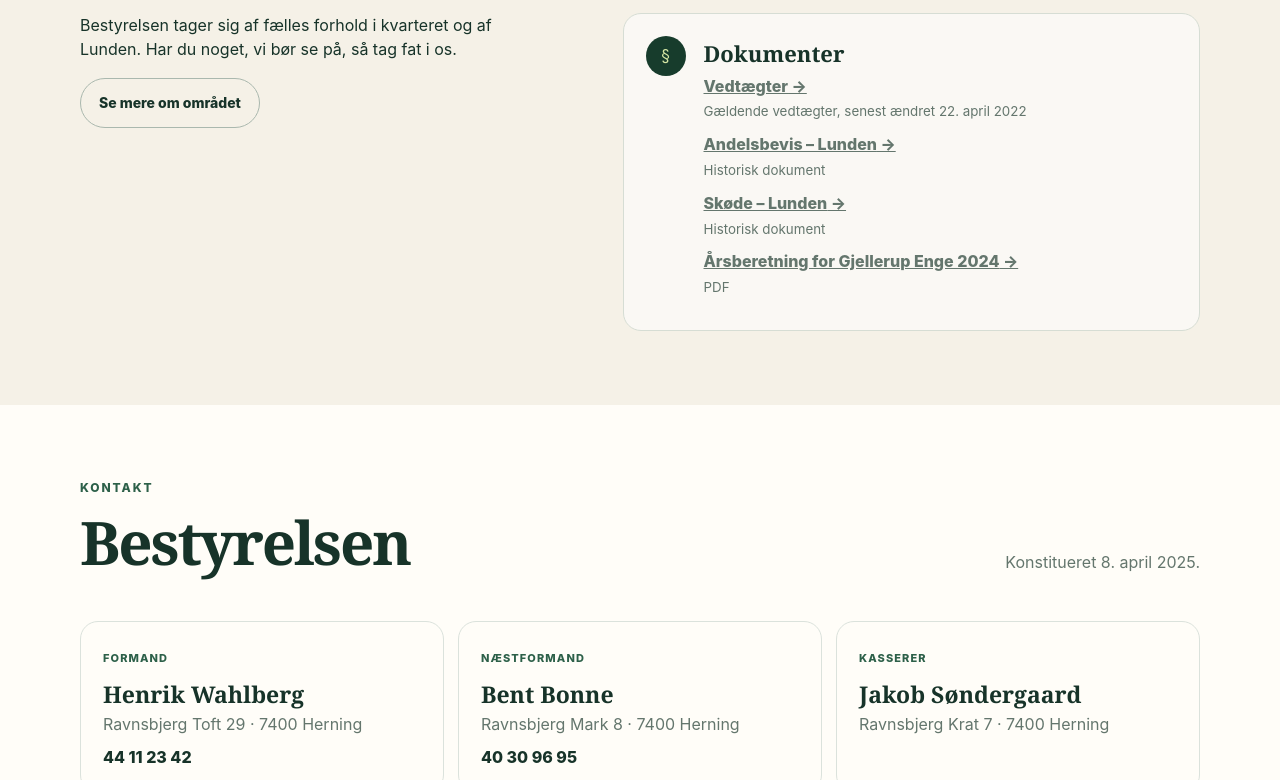
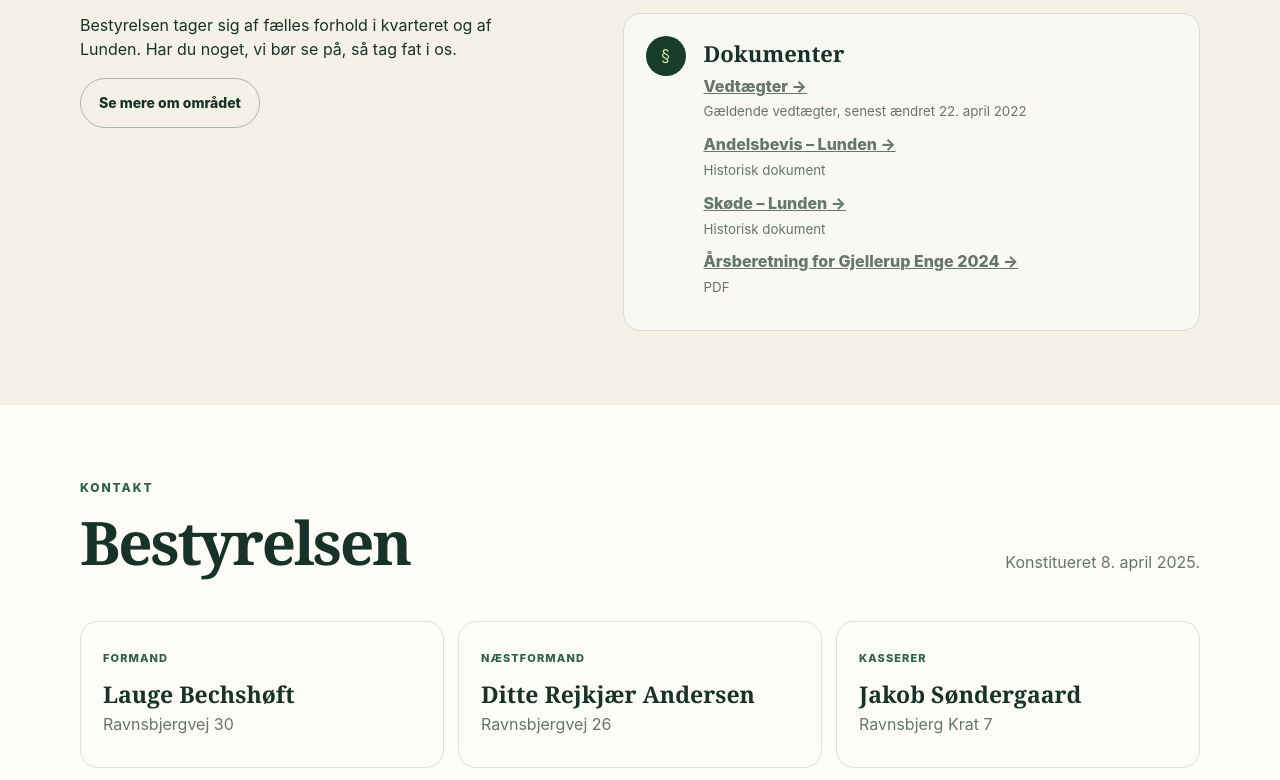
Before and after one commit to laugebex/Ravnsbjerg-info, a Next.js app: page / in a window 1280 px wide. Shown: the part 2662-3442 px from the top of the page. Built offline with nearby package versions, Linux system fonts and the light colour scheme.

Commit message:
Update board composition

```diff
--- a/data/content.js
+++ b/data/content.js
@@ -1,16 +1,15 @@
 export const news = [
  {date:'',category:'Lunden',title:'Stier mellem Lunden og Nabkærstien',body:'Fra det sydvestlige hjørne af Lunden er der forbindelse videre til Nabkærstien. Det gør det nemmere at komme ud i området til fods.'},
  {date:'',category:'Gjellerup Enge',title:'Ponyer og Galloway-køer',body:'Der går ponyer og Galloway-køer i Gjellerup Enge. Hold afstand til køer med små kalve, især hvis du har hund med, og lad være med at fodre dyrene.'},
- {date:'2025',category:'Bestyrelsen',title:'Nyt i bestyrelsen',body:'Der er kommet nye medlemmer ind i bestyrelsen efter nogle fraflytninger og udskiftninger. De nye er kommet i gang, og arbejdet fortsætter.'}
+ {date:'2026',category:'Bestyrelsen',title:'Bestyrelsen er opdateret',body:'Lauge Bechshøft er formand, Ditte Rejkjær Andersen er næstformand, og Jakob Søndergaard fortsætter som kasserer.'}
 ]
 export const board=[
- {role:'Formand',name:'Henrik Wahlberg',address:'Ravnsbjerg Toft 29 · 7400 Herning',phone:'44 11 23 42'},
- {role:'Næstformand',name:'Bent Bonne',address:'Ravnsbjerg Mark 8 · 7400 Herning',phone:'40 30 96 95'},
- {role:'Kasserer',name:'Jakob Søndergaard',address:'Ravnsbjerg Krat 7 · 7400 Herning'},
- {role:'Bestyrelsesmedlem',name:'Lauge Bechshøft',address:'Ravnsbjerg Vej 30 · 7400 Herning',phone:'20 21 37 38'},
- {role:'Bestyrelsesmedlem',name:'Carsten Spile',address:'Ravnsbjerg Mark 13 · 7400 Herning',phone:'25 78 00 39'},
- {role:'Suppleant',name:'Ditte Rejkjær Andersen',address:'Ravnsbjerg Vej 26 · 7400 Herning'},
- {role:'Suppleant',name:'Martin Hansen',address:'Ravnsbjerg Hegn · 7400 Herning'}
+ {role:'Formand',name:'Lauge Bechshøft',address:'Ravnsbjergvej 30'},
+ {role:'Næstformand',name:'Ditte Rejkjær Andersen',address:'Ravnsbjergvej 26'},
+ {role:'Kasserer',name:'Jakob Søndergaard',address:'Ravnsbjerg Krat 7'},
+ {role:'Medlem af bestyrelsen',name:'Carsten Spile',address:'Ravnsbjerg Mark 13'},
+ {role:'Medlem af bestyrelsen',name:'Jørgen Ahler Arboe',address:'Ravnsbjergvej 28'},
+ {role:'Suppleant',name:'Trine Ulsø Thomsen',address:'Ravnsbjerg Toft 8'}
 ]
 export const documents=[
  {title:'Vedtægter',meta:'Gældende vedtægter, senest ændret 22. april 2022',href:'/vedtaegter'},
```
